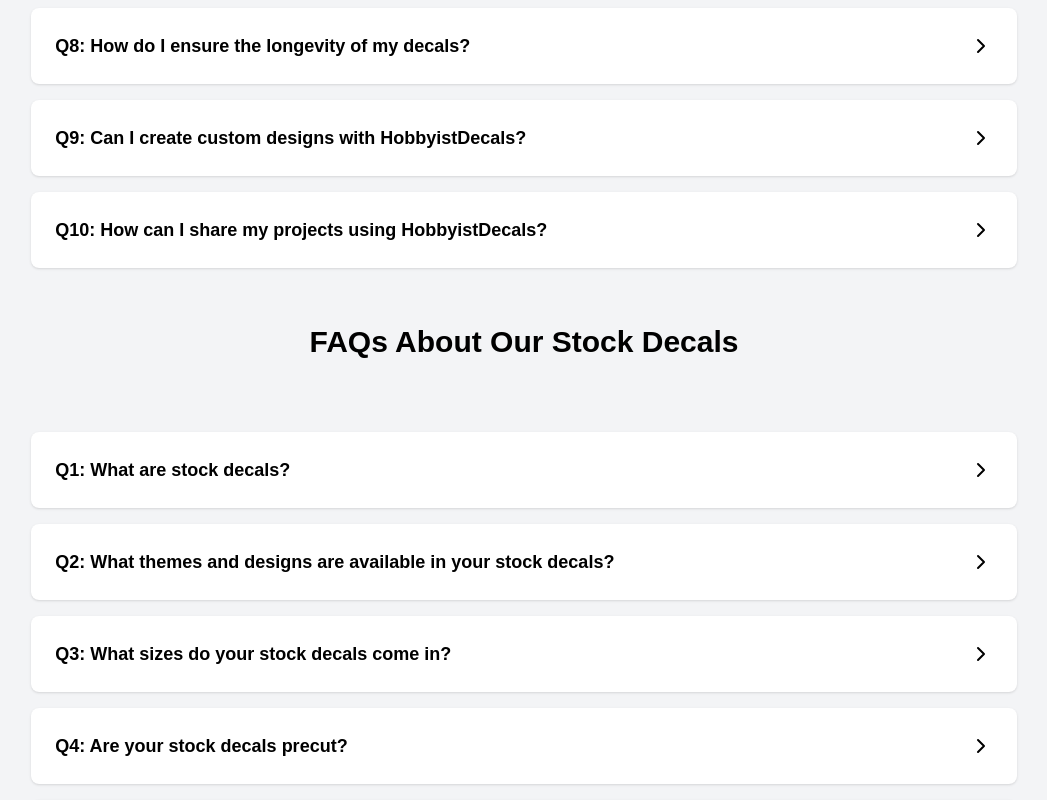
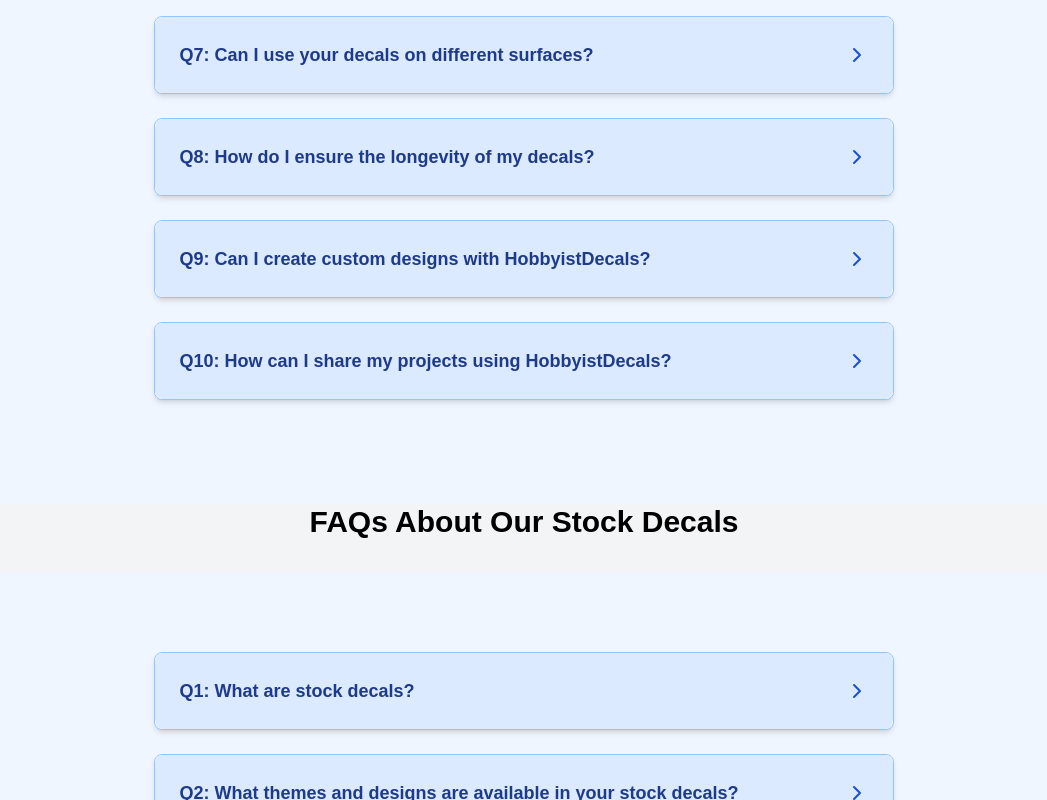
Before and after one commit to Decal-project/HobbyistDecals-Demo-master, a Next.js app: page /about-us/faq in a window 1280 px wide. Shown: the part 920-1720 px from the top of the page, without its empty margins (116-1163 px from the left). Built offline with nearby package versions, Linux system fonts and the light colour scheme.

Commit message:
Added dotenv and pg to dependencies

```diff
--- a/next.config.ts
+++ b/next.config.ts
@@ -3,9 +3,8 @@ import 'stream-web';
 
 const nextConfig: NextConfig = {
   images: {
-    domains: ['hobbyistdecals.vercel.app'],
+    domains: ['hobbyistdecals.com'], // ✅ use actual image host
   },
-
 };
 
 export default nextConfig;
--- a/src/app/(main)/about-us/_components/faq-customize-decals.tsx
+++ b/src/app/(main)/about-us/_components/faq-customize-decals.tsx
@@ -62,29 +62,31 @@ const FaqCustomize = () => {
   };
 
   return (
-    <div className="w-full min-h-screen bg-gray-100 py-10 flex flex-col items-center">
+    <div className="w-full min-h-screen bg-blue-50 py-20 flex flex-col items-center">
       {faqs.map((faq, index) => (
         <div
           key={index}
-          className="bg-white w-[90%] md:w-[85%] lg:w-[80%] rounded-lg shadow mb-4"
+          className="bg-white w-[90%] md:w-[70%] lg:w-[60%] rounded-lg shadow-md mb-6 transition-all duration-300 hover:shadow-lg border border-blue-300"
         >
           <button
             onClick={() => toggleFAQ(index)}
-            className="w-full flex justify-between items-center p-6" // Increased padding for height
+            className="w-full flex justify-between items-center p-6 cursor-pointer focus:outline-none bg-blue-100 hover:bg-blue-200 transition-colors rounded-lg"
           >
-            <span className="font-semibold text-lg">{`Q${index + 1}: ${faq.question}`}</span>
+            <span className="font-semibold text-lg text-blue-900">{`Q${index + 1}: ${faq.question}`}</span>
             {activeIndex === index ? (
-              <ChevronDown className="h-6 w-6" /> // Slightly increased icon size
+              <ChevronDown className="h-6 w-6 text-blue-700 transition-transform duration-200 transform rotate-180" />
             ) : (
-              <ChevronRight className="h-6 w-6" />
+              <ChevronRight className="h-6 w-6 text-blue-700 transition-transform duration-200" />
             )}
           </button>
 
-          {activeIndex === index && (
-            <div className="px-6 pb-6 text-gray-700 text-base leading-relaxed">
+          <div
+            className={`overflow-hidden transition-all duration-300 ease-in-out ${activeIndex === index ? 'max-h-[500px] opacity-100 py-6 bg-white' : 'max-h-0 opacity-0'}`}
+          >
+            <div className="px-6 pb-6 text-blue-800 text-lg leading-relaxed">
               {faq.answer}
             </div>
-          )}
+          </div>
         </div>
       ))}
     </div>
--- a/src/app/(main)/about-us/_components/faq-stock-decals.tsx
+++ b/src/app/(main)/about-us/_components/faq-stock-decals.tsx
@@ -24,7 +24,7 @@ const FaqStock = () => {
       answer: "Yes, all our stock decals are precut for easy application, ensuring a clean and professional finish without the need for additional trimming.",
     },
     {
-      question: "What materials are used for your stock decals??",
+      question: "What materials are used for your stock decals?",
       answer:
         "Our stock decals are made from high-quality materials, including Waterslide (18 micron), White Vinyl (80gsm), and Clear Vinyl (80gsm). Each material is chosen for its durability and clarity.",
     },
@@ -51,7 +51,7 @@ const FaqStock = () => {
     {
       question: "What is your return policy for stock decals?",
       answer:
-        "We strive for customer satisfaction. If you are not happy with your purchase, please contact us within 7 days of receiving your order. We Do not accept returns but we can Reship the decals after fixing the issue.",
+        "We strive for customer satisfaction. If you are not happy with your purchase, please contact us within 7 days of receiving your order. We do not accept returns, but we can reship the decals after fixing the issue.",
     },
   ];
 
@@ -62,29 +62,31 @@ const FaqStock = () => {
   };
 
   return (
-    <div className="w-full min-h-screen bg-gray-100 py-10 flex flex-col items-center">
+    <div className="w-full min-h-screen bg-blue-50 py-20 flex flex-col items-center">
       {faqs.map((faq, index) => (
         <div
           key={index}
-          className="bg-white w-[90%] md:w-[85%] lg:w-[80%] rounded-lg shadow mb-4"
+          className="bg-white w-[90%] md:w-[70%] lg:w-[60%] rounded-lg shadow-md mb-6 transition-all duration-300 hover:shadow-lg border border-blue-300"
         >
           <button
             onClick={() => toggleFAQ(index)}
-            className="w-full flex justify-between items-center p-6" // Increased padding for height
+            className="w-full flex justify-between items-center p-6 cursor-pointer focus:outline-none bg-blue-100 hover:bg-blue-200 transition-colors rounded-lg"
           >
-            <span className="font-semibold text-lg">{`Q${index + 1}: ${faq.question}`}</span>
+            <span className="font-semibold text-lg text-blue-900">{`Q${index + 1}: ${faq.question}`}</span>
             {activeIndex === index ? (
-              <ChevronDown className="h-6 w-6" /> // Slightly increased icon size
+              <ChevronDown className="h-6 w-6 text-blue-700 transition-transform duration-200 transform rotate-180" />
             ) : (
-              <ChevronRight className="h-6 w-6" />
+              <ChevronRight className="h-6 w-6 text-blue-700 transition-transform duration-200" />
             )}
           </button>
 
-          {activeIndex === index && (
-            <div className="px-6 pb-6 text-gray-700 text-base leading-relaxed">
+          <div
+            className={`overflow-hidden transition-all duration-300 ease-in-out ${activeIndex === index ? 'max-h-[500px] opacity-100 py-6 bg-white' : 'max-h-0 opacity-0'}`}
+          >
+            <div className="px-6 pb-6 text-blue-800 text-lg leading-relaxed">
               {faq.answer}
             </div>
-          )}
+          </div>
         </div>
       ))}
     </div>
--- a/src/app/(main)/contact-us/page.tsx
+++ b/src/app/(main)/contact-us/page.tsx
@@ -1,6 +1,5 @@
 import React from "react";
 import { Mail, MapPin } from "lucide-react";
-import BrowsePanel from "@/components/global/browse-panel";
 
 const Contact = () => {
   return (
--- a/src/app/categories/truck-decals/page.tsx
+++ /dev/null
@@ -1,9 +0,0 @@
-const TruckDecalsCategory = () => {
-    return (
-      <div>
-        <h1>Electronics Category</h1>
-      </div>
-    );
-  };
-
-  export default TruckDecalsCategory;
--- /dev/null
+++ b/src/app/category/[title]/page.tsx
@@ -0,0 +1,70 @@
+"use client";
+
+import React, { useEffect, useState } from "react";
+import { useParams } from "next/navigation";
+import Image from "next/image";
+
+type Product = {
+  id: number;
+  name: string;
+  images: string[]; // ✅ Updated: expecting array
+};
+
+const CategoryPage = () => {
+  const { title } = useParams();
+  const [products, setProducts] = useState<Product[]>([]);
+  const [loading, setLoading] = useState(true);
+
+  useEffect(() => {
+    if (!title) return;
+
+    const fetchProducts = async () => {
+      try {
+        const res = await fetch(`/api/product?category=${encodeURIComponent(title as string)}`);
+        const data = await res.json();
+        setProducts(data);
+      } catch (error) {
+        console.error("Error fetching products:", error);
+      } finally {
+        setLoading(false);
+      }
+    };
+
+    fetchProducts();
+  }, [title]);
+
+  if (loading) {
+    return <div className="p-6 text-lg">Loading products...</div>;
+  }
+
+  return (
+    <div className="p-6">
+      <h1 className="text-2xl font-bold mb-6 capitalize">
+        Category: {decodeURIComponent(title as string)}
+      </h1>
+      {products.length === 0 ? (
+        <p className="text-gray-500">No products found for this category.</p>
+      ) : (
+        <div className="grid grid-cols-1 sm:grid-cols-2 md:grid-cols-3 lg:grid-cols-4 gap-6">
+          {products.map((product) => {
+            const imageSrc = product.images?.[0] || "/placeholder.jpg"; // fallback
+            return (
+              <div key={product.id} className="border rounded-lg p-2 hover:shadow-md transition">
+                <Image
+                  src={imageSrc}
+                  alt={product.name}
+                  width={300}
+                  height={300}
+                  className="w-full h-[200px] object-contain rounded"
+                />
+                <h2 className="text-sm font-semibold mt-2 text-center">{product.name}</h2>
+              </div>
+            );
+          })}
+        </div>
+      )}
+    </div>
+  );
+};
+
+export default CategoryPage;
--- a/src/app/layout.tsx
+++ b/src/app/layout.tsx
@@ -3,7 +3,6 @@ import { Geist, Geist_Mono } from "next/font/google";
 import "./globals.css";
 import NavbarComponent from "@/components/global/navbar";
 import FooterComponent from "@/components/global/footer";
-import CompanyPoliciesComponent from "@/components/global/company-policies";
 import GetinTouch from "@/components/global/get-in-touch";
 
 
--- a/src/components/global/decals-list-carousal.tsx
+++ b/src/components/global/decals-list-carousal.tsx
@@ -1,6 +1,7 @@
 "use client";
 
 import React from "react";
+import Link from "next/link";
 import {
   Carousel,
   CarouselContent,
@@ -12,9 +13,9 @@ import Image from "next/image";
 type Props = {
   title: string;
   list: Array<{ img: string; title: string }>;
-}
+};
 
-const DecalListCarousalComponent = ({ title, list } : Props) => {
+const DecalListCarousalComponent = ({ title, list }: Props) => {
   return (
     <div className="w-full min-h-[300px] p-4 flex flex-col items-start justify-center gap-6 bg-white">
       <h2 className="capitalize text-xl text-black font-semibold">
@@ -49,9 +50,12 @@ const DecalListCarousalComponent = ({ title, list } : Props) => {
                     draggable="false"
                     className="h-[175px] w-full object-cover"
                   />
-                  <p className="flex-1 w-full text-base text-center leading-5 px-2 text-wrap line-clamp-3 truncate">
-                    {item.title}
-                  </p>
+                 <Link
+                  href={`/category/${encodeURIComponent(item.title)}`}
+                   className="flex-1 w-full text-base text-center leading-5 px-2 text-wrap line-clamp-3 truncate text-blue-600 hover:underline"
+                  >
+                   {item.title}
+                  </Link>
                 </div>
               </CarouselItem>
             ))}
--- /dev/null
+++ b/src/lib/db.ts
@@ -0,0 +1,25 @@
+// src/lib/db.ts
+
+import dotenv from "dotenv";
+const { Pool } = require("pg");
+
+dotenv.config();
+
+const pool = new Pool({
+  connectionString: process.env.DATABASE_URL,
+  ssl: { rejectUnauthorized: false }, // required by Neon
+});
+
+async function testConnection() {
+  try {
+    const client = await pool.connect();
+    console.log("✅ Database connection established successfully");
+    client.release();
+  } catch (error) {
+    console.error("❌ Database connection failed:", error);
+  }
+}
+
+testConnection();
+
+export default pool;
```
Also changed, not shown: src/app/api/product/route.ts (added, +47 -0 lines), src/app/categories/armor-decals/page.tsx (deleted), 1 other file (tests, documents, lock files or other folders). Lines whose indentation alone changed are shown as unchanged.
